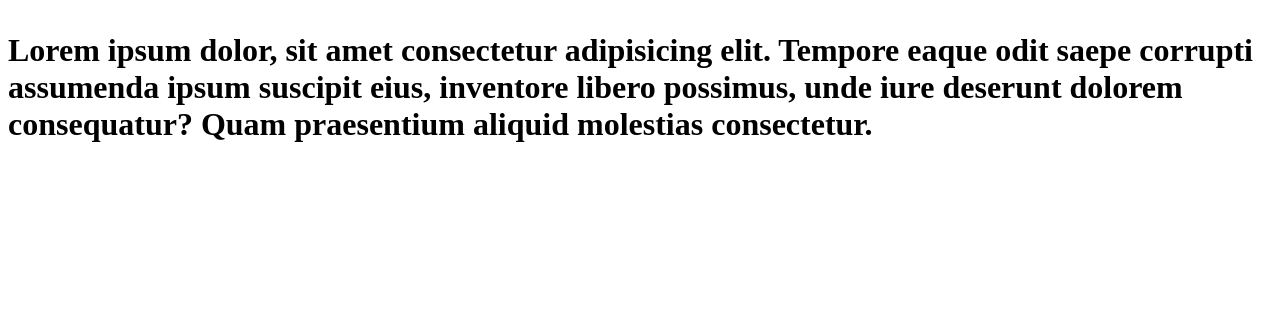
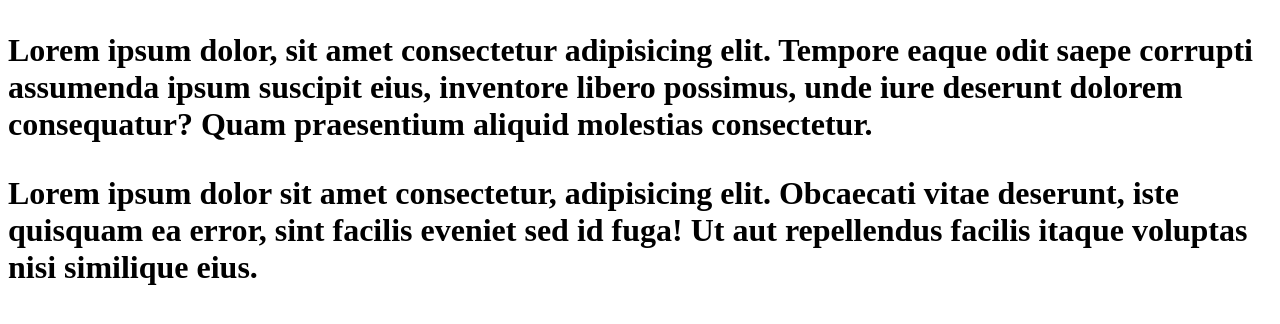
Before and after one commit to J-Pagno/praticeRepository, a plain HTML site: page site/index.html in a window 1280 px wide. Drawn offline with Linux system fonts and the light colour scheme.

Commit message:
New <p>
Foi adicionado um novo <p> com o conteúdo Lorem

```diff
--- a/site/index.html
+++ b/site/index.html
@@ -15,6 +15,10 @@
             suscipit eius, inventore libero possimus, unde iure deserunt dolorem consequatur? Quam praesentium aliquid
             molestias consectetur.
         </p>
+        <p>
+            Lorem ipsum dolor sit amet consectetur, adipisicing elit. Obcaecati vitae deserunt, iste quisquam ea error,
+            sint facilis eveniet sed id fuga! Ut aut repellendus facilis itaque voluptas nisi similique eius.
+        </p>
     </h1>
 </body>
 
```
